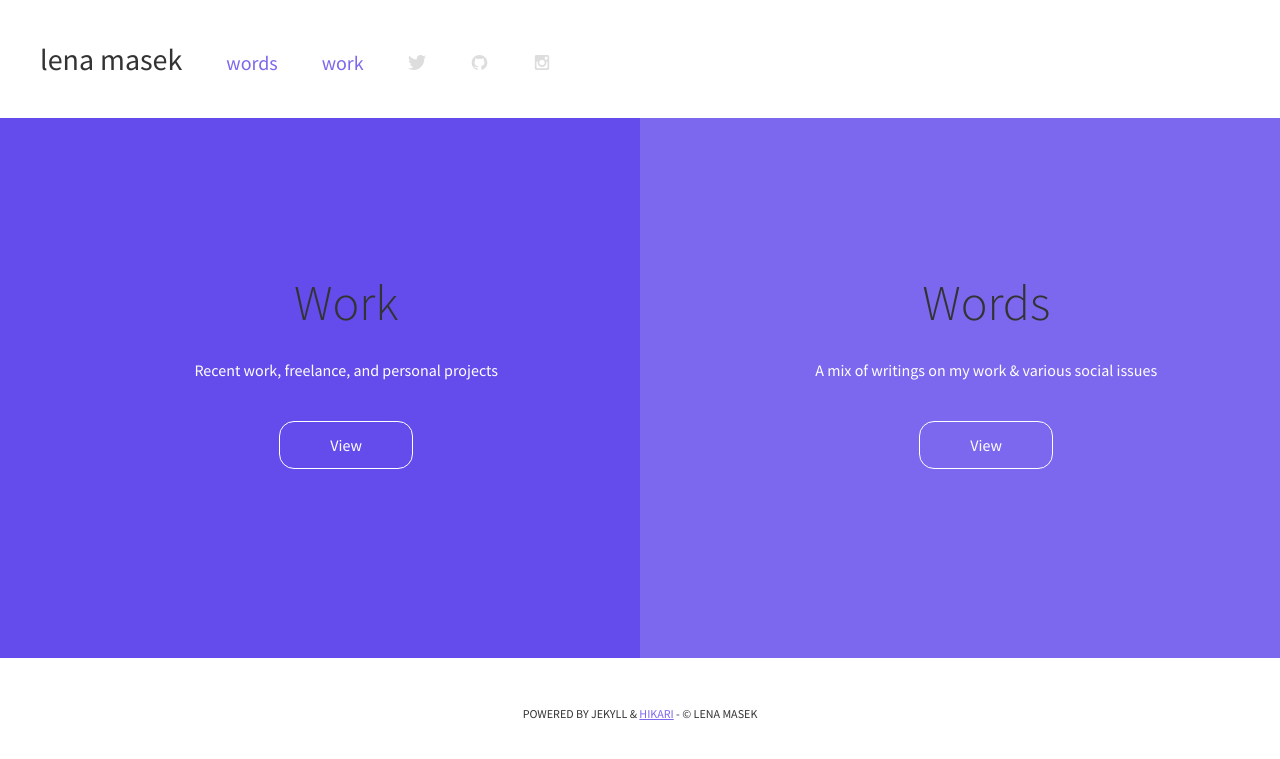
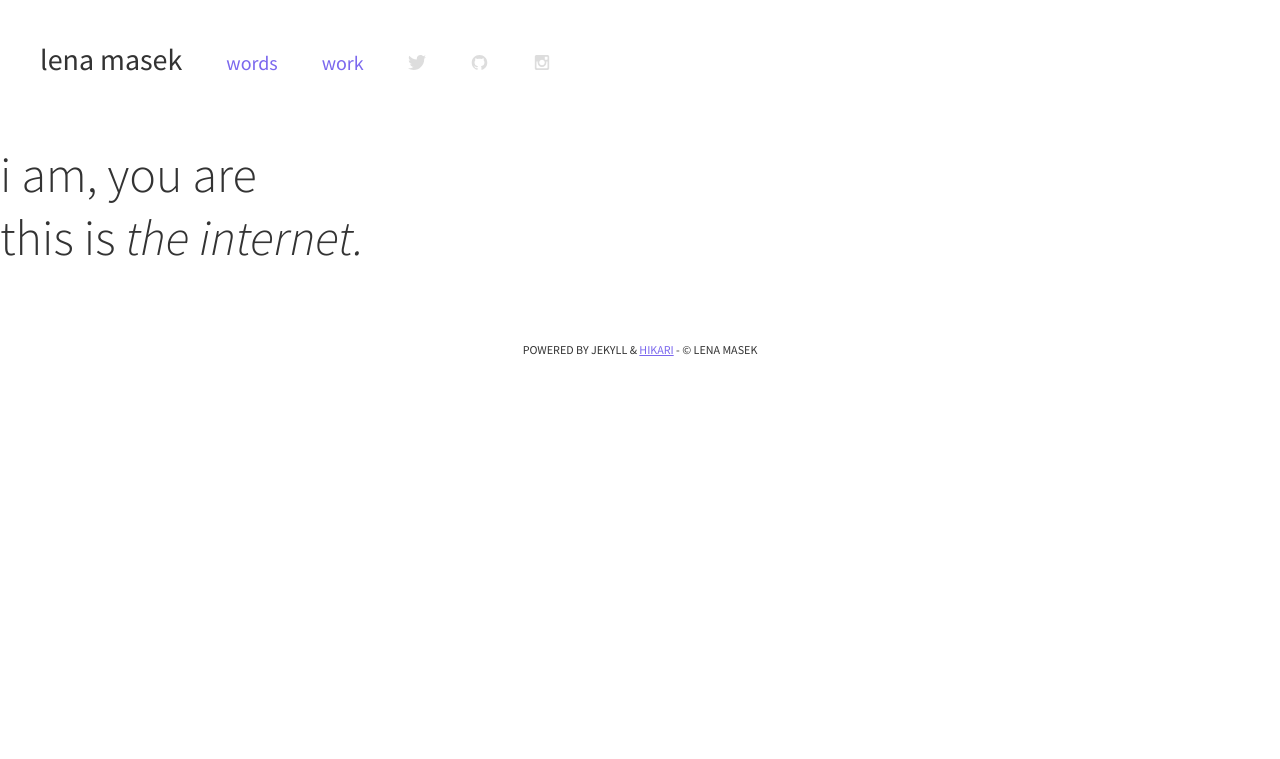
Before and after one commit to lenamasek/lenamasek.github.io, a Jekyll site: the page built from index.html, in a window 1280 px wide. Shown: the top 759 px of the page. Built offline with Jekyll 4.4.1, drawn with Linux system fonts in a browser that asks for light colours.

Commit message:
new homepage

```diff
--- a/index.html
+++ b/index.html
@@ -5,27 +5,11 @@ title: Homepage
 
 <div id="home">
 
-<div class="work frontpg">
-<h1>Work</h1>
-<p>
-  Recent work, freelance, and personal projects
-</p>
-<a href="{{ site.baseurl }}/work/" itemprop="url">
-<button><p>View</p></button>
-</a>
-</div>
+    <h1 class="page-title" itemprop="headline">
+    	i am, you are <br/>
+    	this is <em>the internet.</em>
+    </h1>
 
-
-<div class="words frontpg">
-<h1>Words</h1>
-<p>
-  A mix of writings on my work &amp; various social issues
-</p>
-
-<a href="{{ site.baseurl }}/words/" itemprop="url">
-<button><p>View</p></button>
-</a>
-</div>
 
 
 </div>
```
